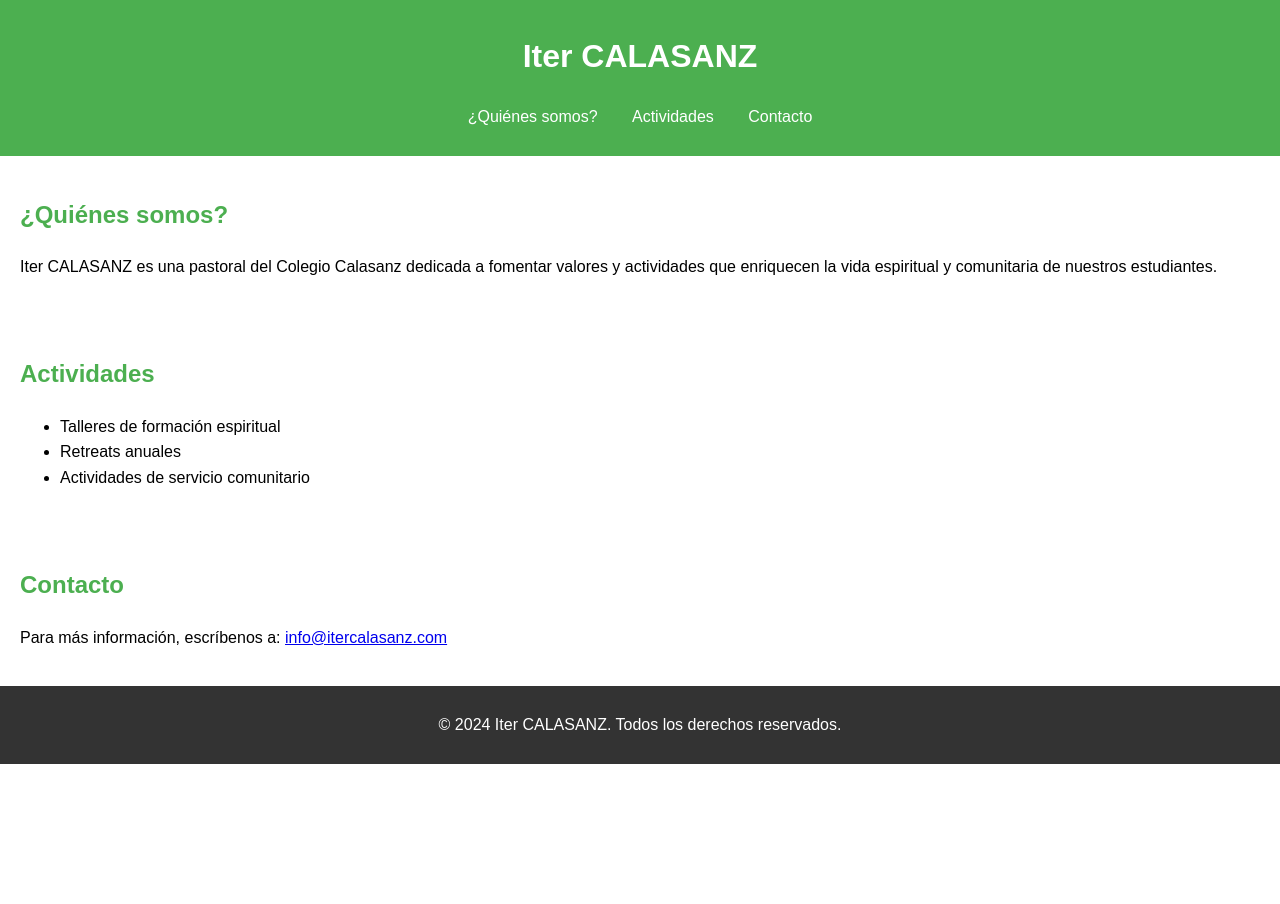
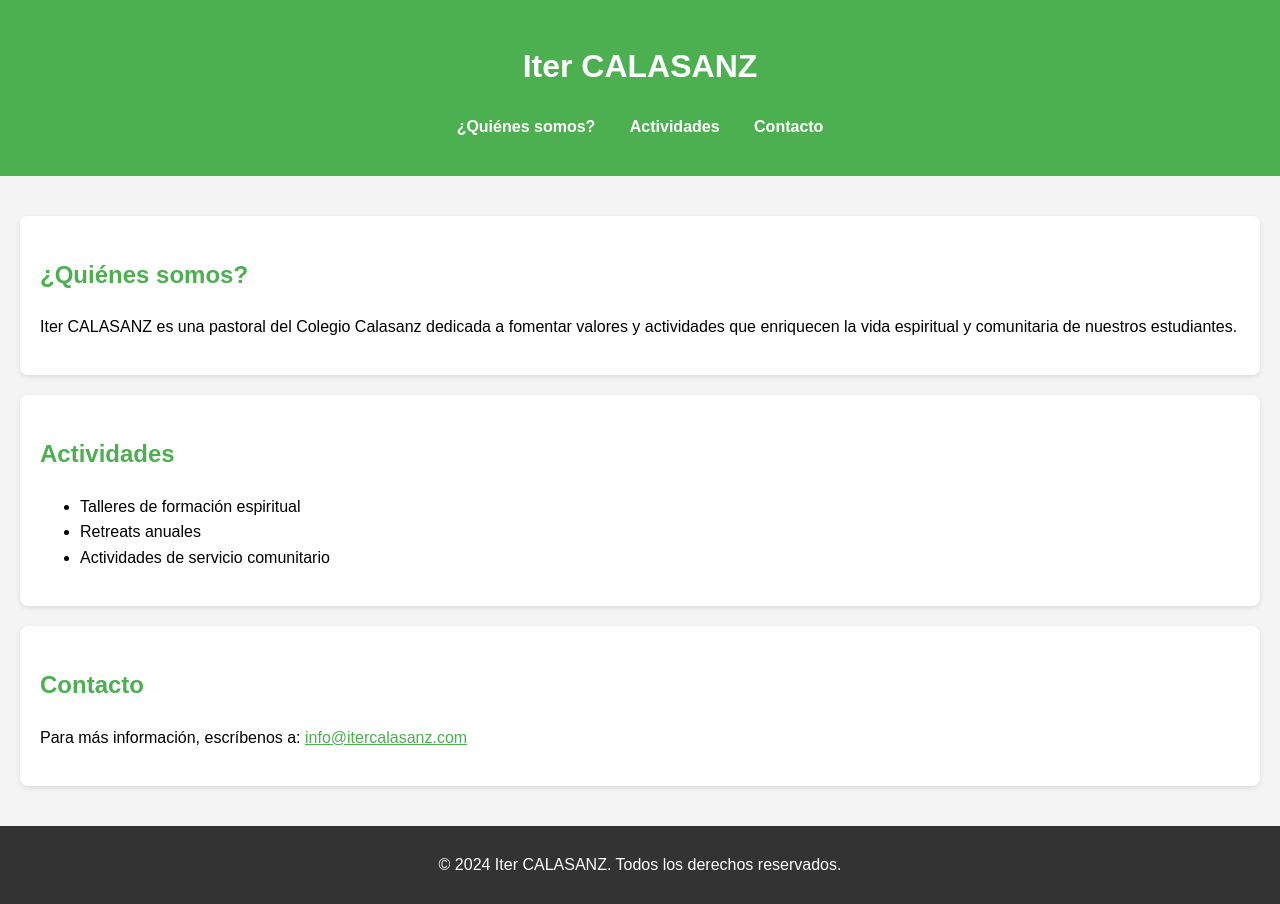
Before and after one commit to sofirey1/Iter, a plain HTML site: page index.html in a window 1280 px wide. Before the commit the page ends 800 px from the top, so only its background shows below. Drawn offline with Linux system fonts and the light colour scheme.

Commit message:
Update styles.css

```diff
--- a/styles.css
+++ b/styles.css
@@ -1,14 +1,15 @@
 body {
-    font-family: Arial, sans-serif;
+    font-family: 'Arial', sans-serif;
     line-height: 1.6;
     margin: 0;
     padding: 0;
+    background: #f4f4f4;
 }
 
 header {
     background: #4CAF50;
     color: white;
-    padding: 10px 0;
+    padding: 20px 0;
     text-align: center;
 }
 
@@ -25,10 +26,23 @@ nav ul li {
 nav ul li a {
     color: white;
     text-decoration: none;
+    font-weight: bold;
+}
+
+nav ul li a:hover {
+    text-decoration: underline;
+}
+
+main {
+    padding: 20px;
 }
 
 section {
+    background: white;
+    margin: 20px 0;
     padding: 20px;
+    border-radius: 8px;
+    box-shadow: 0 2px 5px rgba(0, 0, 0, 0.1);
 }
 
 h2 {
@@ -41,3 +55,11 @@ footer {
     background: #333;
     color: white;
 }
+
+a {
+    color: #4CAF50;
+}
+
+a:hover {
+    text-decoration: underline;
+}
```
